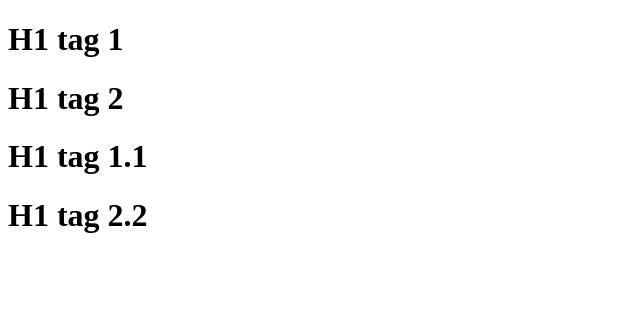
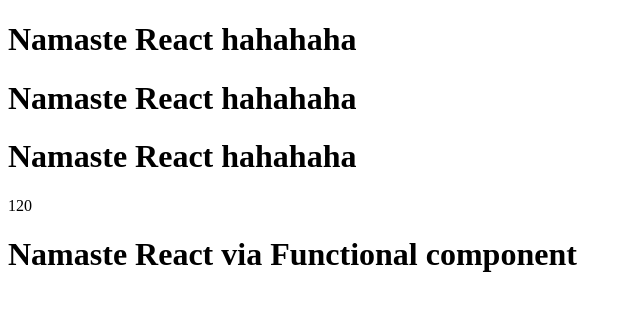
Before and after one commit to CodeWithSammy/namaste-react, a React (Vite) app: page / in a window 1280 px wide. Shown: the top 310 px of the page, without its empty margins (0-640 px from the left). Built offline with nearby package versions, Linux system fonts and the light colour scheme.

Commit message:
laying the foundation ep3

```diff
--- a/App.js
+++ b/App.js
@@ -1,18 +1,22 @@
 import React from "react";
 import ReactDOM from "react-dom/client";
 
-const parent = React.createElement(
-  "div",
-  { id: "parent" },
-  [React.createElement("div", { id: "child" }, [
-    React.createElement("h1", { id: "grandchild" }, "H1 tag 1"),
-    React.createElement("h1", { id: "grandchild" }, "H1 tag 2"),
-  ]),React.createElement("div", { id: "child" }, [
-    React.createElement("h1", { id: "grandchild" }, "H1 tag 1.1"),
-    React.createElement("h1", { id: "grandchild" }, "H1 tag 2.2"),
-  ])]
-);
+const Title = () => {
+  return <h1 className="head" tabIndex="5">Namaste React hahahaha</h1>;
+};
+const number =100+20;
+const HeadingComponent = () => {
+  return (
+    <div className="heading-container">
+      <Title />
+      {Title()}
+      <Title></Title>
+      {number}
+      <h1 className="heading">Namaste React via Functional component</h1>
+    </div>
+  );
+};
 
-const heading = React.createElement("h1", {}, "Hello, World!");
 const root = ReactDOM.createRoot(document.getElementById("root"));
-root.render(parent);
+
+root.render(<HeadingComponent />);
--- a/package.json
+++ b/package.json
@@ -25,10 +25,5 @@
   "dependencies": {
     "react": "^19.1.0"
   }
-,"browserslist": [
-  ">0.2%",
-  "not dead",
-  "not op_mini all"
-]
 
 }
```
